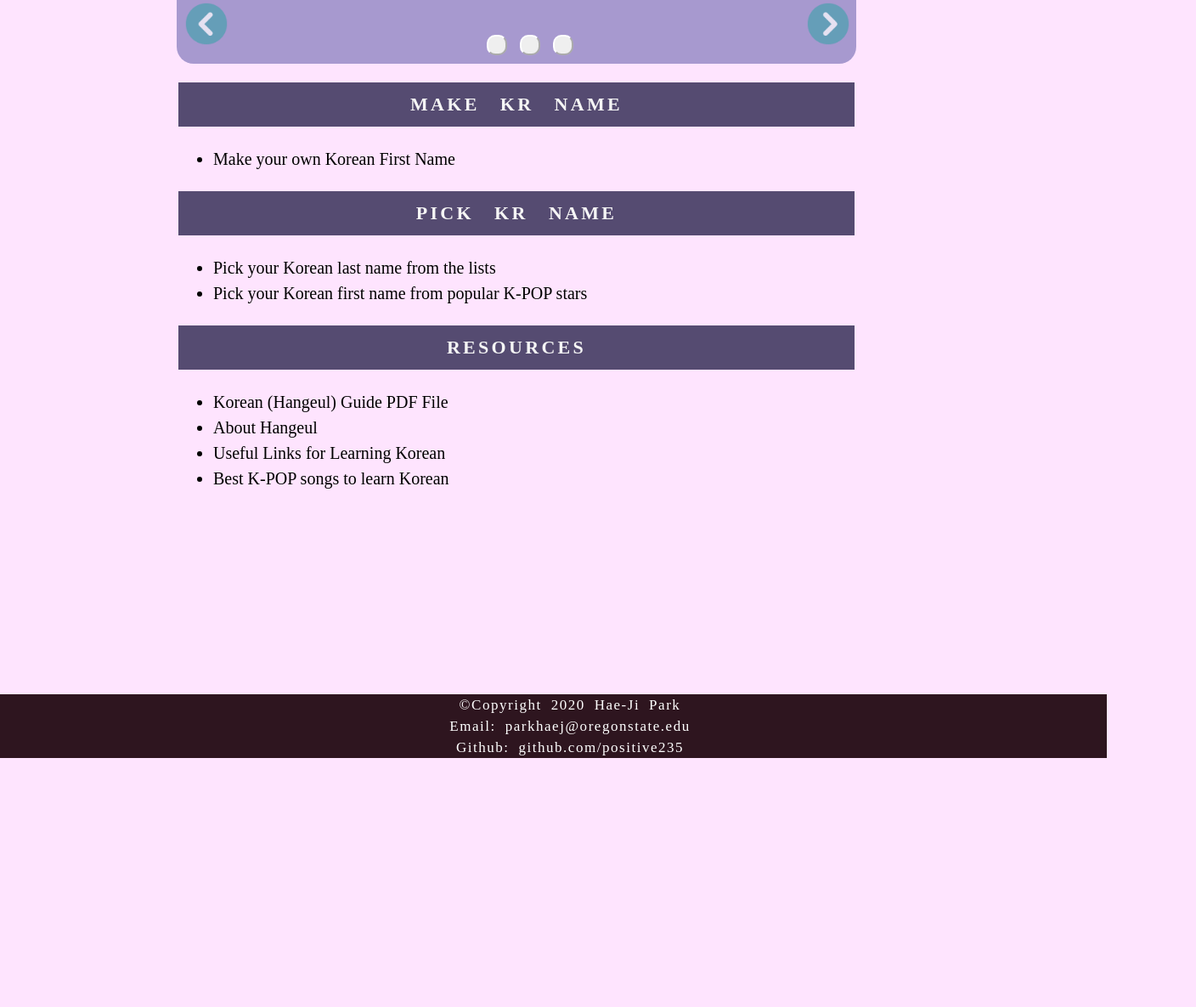
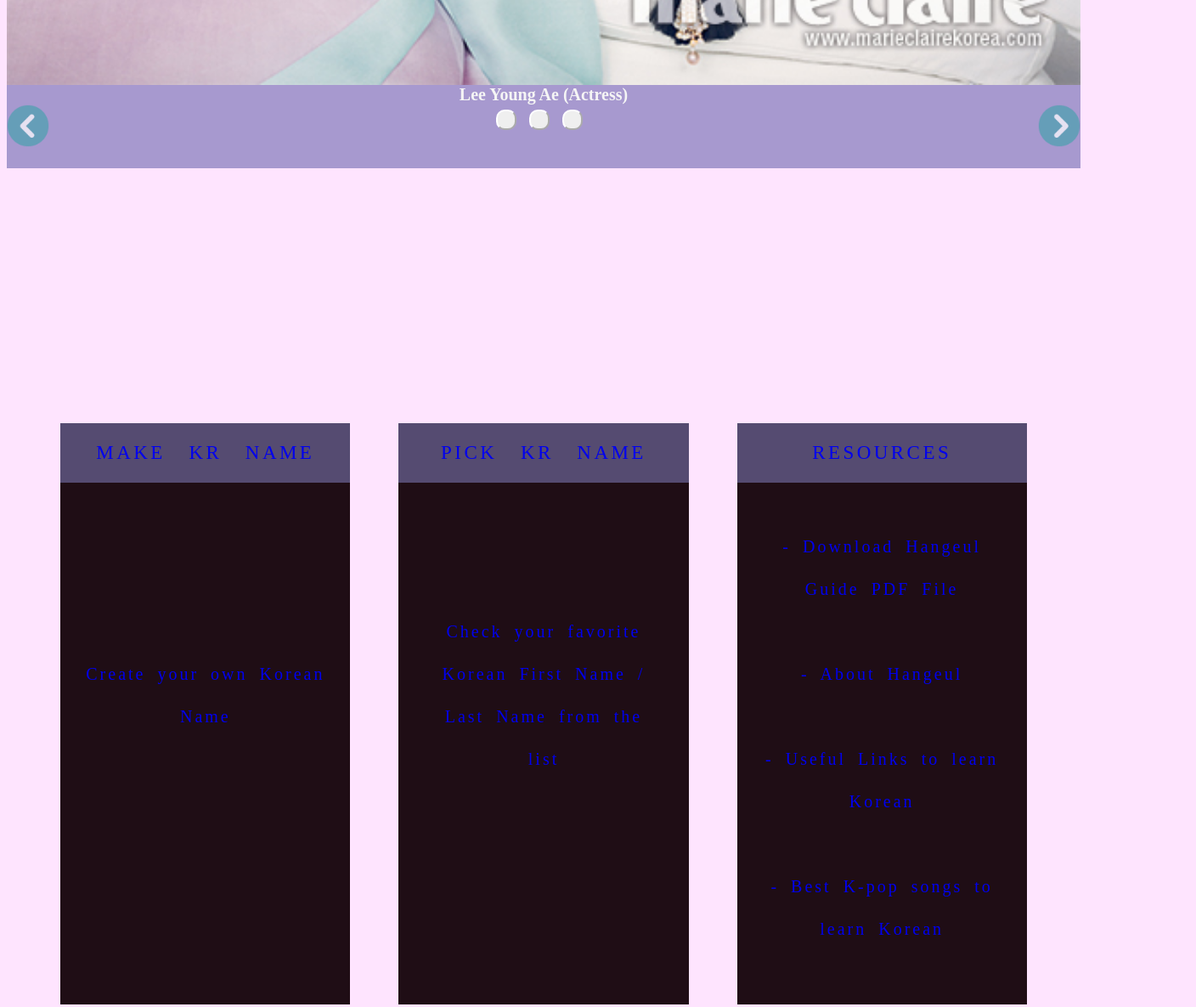
Before and after one commit to positive235/make-kr-name, a plain HTML site: page index.html in a window 1280 px wide. Shown: the part 764-1949 px from the top of the page at 85% size, 1408 px wide, since content can reach past the window. Before the commit the page ends 1672 px from the top, so only its background shows below. Drawn offline with Linux system fonts and the light colour scheme.

Commit message:
modified index.html

```diff
--- a/index.html
+++ b/index.html
@@ -1,11 +1,11 @@
 <!DOCTYPE html>
 <html lang="ko">
   <head>
-    <meta charset="UTF-8">
-    <meta name="viewport" content="width=device-width, initial-scale=1.0">
+    <meta charset="UTF-8" />
+    <meta name="viewport" content="width=device-width, initial-scale=1.0" />
 
     <title>HOME | Make Your Korean Name</title>
-    <link rel= "stylesheet" href="resources/css/style.css">
+    <link rel="stylesheet" href="resources/css/style.css" />
   </head>
   <body>
     <nav>
@@ -20,36 +20,110 @@
     <main>
       <!-- picture carousel animation with description of pictures
              Credits: [W3 Schools] (https://www.w3schools.com/w3css/w3css_slideshow.asp) -->
+      <div class="carousel-padding">
+        <div class="carouselAnimation">
+          <!-- BTS image reference: https://www.ecopetit.cat/ecvi/JoToT_bts-map-of-the-soul-bts-wallpaper-for/ -->
+          <img class="pictures" src="resources/images/bts.jpg" alt="BTS" />
+          <div class="caption">BTS</div>
 
-        <div id="topPic"></div>
+          <!-- Lee Young Ae image reference: https://blog.naver.com/it_lady/100204151819 -->
+          <img
+            class="pictures"
+            src="resources/images/hanbok-kstar1.jpg"
+            alt="K-star with hanbok"
+          />
+          <div class="caption">Lee Young Ae (Actress)</div>
 
-        <div class="carouselAnimation">
-            <img class="pictures" src="resources/images/bts.jpg" alt="BTS" width="800" height="500">
-            <div class="caption">BTS</div>
-            <div class="citation">https://www.ecopetit.cat/ecvi/JoToT_bts-map-of-the-soul-bts-wallpaper-for/</div>
-            <img class="pictures" src="resources/images/hanbok-kstar1.jpg" alt="K-star with hanbok" width="800" height="500">
-            <div class="caption">Lee Young Ae (Actress)</div>
-            <div class="citation">https://blog.naver.com/it_lady/100204151819</div>
-            <img class="pictures" src="resources/images/hanbok-kstars2.jpg" alt="K-stars with hanbok" width="800" height="500">
+          <!-- Park Bo-gum and Kim Yoo-jung image reference: http://blogfiles.naver.net/20160817_100/qkrtmddn10_1471437260075SsYlv_JPEG/%B1%B8%B8%A3%B9%CC%B1%D7%B8%B0%B4%DE%BA%FB.jpg -->
+          <img
+            class="pictures"
+            src="resources/images/hanbok-kstars2.jpg"
+            alt="K-stars with hanbok"
+          />
           <div class="caption">Park Bo-gum and Kim Yoo-jung</div>
-            <div class="citation">http://blogfiles.naver.net/20160817_100/qkrtmddn10_1471437260075SsYlv_JPEG/%B1%B8%B8%A3%B9%CC%B1%D7%B8%B0%B4%DE%BA%FB.jpg</div>
         </div>
 
         <div id="buttonPic">
-            <span class="previous" onclick="preIdx()"><img src="resources/images/previous.png" alt="PREV" width="50" height="50"></span>
-            <button class="curPic firstbutton" onclick= "curIdx(0)"></button>
-            <button class="curPic" onclick= "curIdx(1)"></button>
-            <button class="curPic" onclick= "curIdx(2)"></button>
-            <span class="next" onclick="nextIdx()"><img src="resources/images/next.png" alt="NEXT" width="50" height="50"></span>
+          <span class="previous" onclick="preIdx()">
+            <img
+              src="resources/images/previous.png"
+              alt="PREV"
+              width="50"
+              height="50"
+            />
+          </span>
+
+          <div>
+            <button class="curPic firstbutton" onclick="curIdx(0)"></button>
+            <button class="curPic" onclick="curIdx(1)"></button>
+            <button class="curPic" onclick="curIdx(2)"></button>
           </div>
 
-        <!-- table with introduction of menus -->
-        <table id="table-txt">
+          <span class="next" onclick="nextIdx()"">
+          <img
+              src="resources/images/next.png"
+              alt="NEXT"
+              width="50"
+              height="50"
+          />
+          </span>
+        </div>
+      </div>
+
+      <!-- Descriptions of Menus -->
+      <div class="menu-intro">
+        <div class="menu-intro-board">
+            <a href="make-name.html">
+            <div class="menu-intro-name">
+                MAKE KR NAME
+            </div>
+            <div class="menu-intro-description">
+                <br><br><br>
+                Create your own Korean Name
+            </div>
+            </a>
+        </div>
+
+        <div class="menu-intro-board">
+            <a href="pick-name.html">
+            <div class="menu-intro-name">
+                PICK KR NAME
+            </div>
+            <div class="menu-intro-description">
+                <br><br>
+                Check your favorite Korean First Name / Last Name from the list
+            </div>
+            </a>
+        </div>
+
+        <div class="menu-intro-board">
+            <a href="resources.html">
+            <div class="menu-intro-name">
+                RESOURCES
+            </div>
+            <div class="menu-intro-description">
+                - Download Hangeul Guide PDF File
+                <br><br>
+                - About Hangeul
+                <br><br>
+                - Useful Links to learn Korean
+                <br><br>
+                - Best K-pop songs to learn Korean
+            </div>
+            </a>
+        </div>
+
+      </div>
+
+
+      <!-- <table id="table-txt">
         <tr class="main-title">
           <th>MAKE KR NAME</th>
         </tr>
         <tr>
-                <td><ul><li>Make your own Korean First Name</li></ul></td>
+          <td class="menu-description">
+            - Create your own Korean First Name
+          </td>
         </tr>
         <tr class="main-title">
           <th>PICK KR NAME</th>
@@ -74,7 +148,10 @@
           </ul>
         </td>
       </table>
+     -->
     </main>
+
+
     <footer>
       <ul>
         <li></li>
--- a/resources/css/style.css
+++ b/resources/css/style.css
@@ -1,46 +1,27 @@
-body {
+html {
+    margin: 0;
     background-color: rgb(254, 228, 254);
-    min-width: 900px;
-    min-height: 800px;
-}
-
-/* links */
-
-a:link {
-    text-decoration: none;
-}
-
-a:visited {
-    text-decoration: none;
-}
-
-a:hover {
-    text-decoration: underline;
-}
-
-a:active {
-    text-decoration: underline;
 }
 
 /* Horizontal Menu */
 
 nav ul {
+    display: flex;
+    flex-wrap: wrap;
+    justify-content: left;
     width: 100%;
-    overflow: hidden;
     list-style-type: none;
-    margin-top: -9px;
-    left: 0;
     background-color: rgb(46, 21, 31);
     position: fixed;
     z-index: 10;
+    padding: 18px 0;
+    margin-top: -8px;
 }
 
 nav ul li a {
-    float: left;
-    display: block;
     color: #ffffff;
     text-align: center;
-    padding: 18px 40px;
+    padding: 18px 50px;
     text-decoration: none;
     font-size: 25px;
     letter-spacing: 0.2em;
@@ -55,26 +36,41 @@ nav ul li a:hover {
     background-color: rgb(207, 153, 195);
 }
 
+/* main */
+
+main {
+    display: flex;
+    flex-wrap: wrap;
+    justify-content: center;
+    width: 100%;
+    margin: 0;
+    left: -3px;
+    font-size: 20px;
+    padding-top: 60px;
+}
+
 /* Picture Carousel Animation */
+.carousel-padding {
+    width: 100%;
+    padding-bottom: 20px;
+    background-color: rgb(167, 153, 207);
+}
 
 .pictures {
-    display:none;
+    display: flex;
+    flex-wrap: wrap;
+    width: 100%;
+    height: 70%;
 }
 
 .caption {
     color: whitesmoke;
     font-weight: bold;
-    display: none;
-    margin-top: -50px;
-    margin-left: 10px;
-}
-
-.citation {
-    color: white;
-    display: none;
-    font-size: 8px;
-    margin-bottom: 30px;
-    margin-left: 10px;
+    display: flex;
+    flex-wrap: wrap;
+    align-items: baseline;
+    text-align: center;
+    width: 100%;
 }
 
 .previous, .next, .curPic {
@@ -94,33 +90,10 @@ nav ul li a:hover {
     background-color: rgb(46, 21, 31);
 }
 
-.firstbutton {
-    margin-left: 300px;
-}
-
-#topPic {
-    background-color: rgb(167, 153, 207);
-    border-radius: 20px 20px 0 0;
-    width: 800px;
-    padding: 25px 0;
-}
-
 #buttonPic {
-    background-color: rgb(167, 153, 207);
-    border-radius: 0 0 20px 20px;
-    width: 800px;
-    padding-top: 10px;
-    padding-bottom: 10px;
-    margin-top: -13px;
-    margin-bottom: 20px;
-}
-
-.previous {
-    margin-left: 10px;
-}
-
-.next {
-    margin-left: 260px;
+    display: flex;
+    flex-wrap: wrap;
+    justify-content: space-between;
 }
 
 .previous, .next {
@@ -131,24 +104,52 @@ nav ul li a:hover {
     opacity: 1;
 }
 
-/* main */
+/* Descriptions of Menu */
 
-main {
-    padding: 200px;
-    width: 1000px;
-    margin-top: 80px;
+.menu-intro {
+    padding: 300px 0;
+    width: 90%;
+    display: flex;
+    flex-wrap: wrap;
+    flex-direction: row;
+    justify-content: space-between;
+    text-align: center;
+}
+
+.menu-intro-board {
+    width: 30%;
+    height: 80%;
+    background-color: rgb(31, 13, 21);
+    color: whitesmoke;
+    padding-bottom: 100px;
+}
+
+.menu-intro-name {
+    background-color: rgb(85, 75, 113);
+    font-size: 23px;
+    letter-spacing: 0.15em;
+    line-height: 70px;
+    word-spacing: 0.8em;
+}
+
+.menu-intro-description {
+    line-height: 50px;
     font-size: 20px;
-    margin: auto;
+    padding: 50px 30px 10px 30px;
+    letter-spacing: 0.15em;
+    word-spacing: 0.3em;
+}
+
+.menu-intro-board:hover {
+    opacity: 0.7;
 }
 
 /* table */
 
 #table-txt {
-    min-width: 250px;
-    width: 800px;
-    text-align: left;
+    width: 100%;
     line-height: 30px;
-    table-layout: fixed;
+
 }
 
 .big-title {
@@ -162,12 +163,11 @@ main {
 
 .main-title {
     background-color: rgb(85, 75, 113);
-    font-size: 22px;
+    font-size: 23px;
     color: whitesmoke;
     letter-spacing: 0.15em;
-    text-align: center;
-    line-height: 50px;
-    word-spacing: 0.7em;
+    line-height: 70px;
+    word-spacing: 0.8em;
 }
 
 /* scrollbar, scrollbox */
@@ -353,16 +353,18 @@ main {
 }
 
 /* footer */
-footer ul {
+
+footer {
+    width: 100%;
     color: #ffffff;
     background-color: rgb(46, 21, 31);
-    margin-left: -9px;
-    width: 100%;
-    overflow: hidden;
-    list-style-type: none;
+    margin-left: -10px;
+    padding-right: 30px;
+    margin-bottom: -15px;
 }
 
 footer ul li {
+    list-style-type: none;
     display: block;
     padding: 2px auto;
     text-align: center;
@@ -371,3 +373,36 @@ footer ul li {
     letter-spacing: 0.09em;
     line-height: 25px;
 }
+
+/* links */
+
+a:link {
+    text-decoration: none;
+}
+
+a:visited {
+    text-decoration: none;
+}
+
+a:hover {
+    text-decoration: underline;
+}
+
+a:active {
+    text-decoration: underline;
+}
+
+/* menu-intro-board link in index.html*/
+
+.menu-intro-board a:link {
+    text-decoration: none;
+}
+
+.menu-intro-board a:visited {
+    text-decoration: none;
+    color: whitesmoke;
+}
+
+@media screen and (max-width: 1130px) {
+
+}
--- a/resources/js/script.js
+++ b/resources/js/script.js
@@ -5,7 +5,6 @@
 
 const pics = document.getElementsByClassName("pictures");
 const cap = document.getElementsByClassName("caption");
-const cit = document.getElementsByClassName("citation");
 
 var picIdx = 0;
 carouselAni();
@@ -21,12 +20,10 @@ function carouselAni() {
     for (let i = 0; i < pics.length; i++){
         pics[i].style.display = "none";
         cap[i].style.display = "none";
-        cit[i].style.display = "none";
     }
 
     pics[picIdx].style.display = "block";
     cap[picIdx].style.display = "block";
-    cit[picIdx].style.display = "block";
 
     picIdx++;
 
```
Also changed, not shown: 1 other file. Lines whose indentation alone changed are shown as unchanged.
